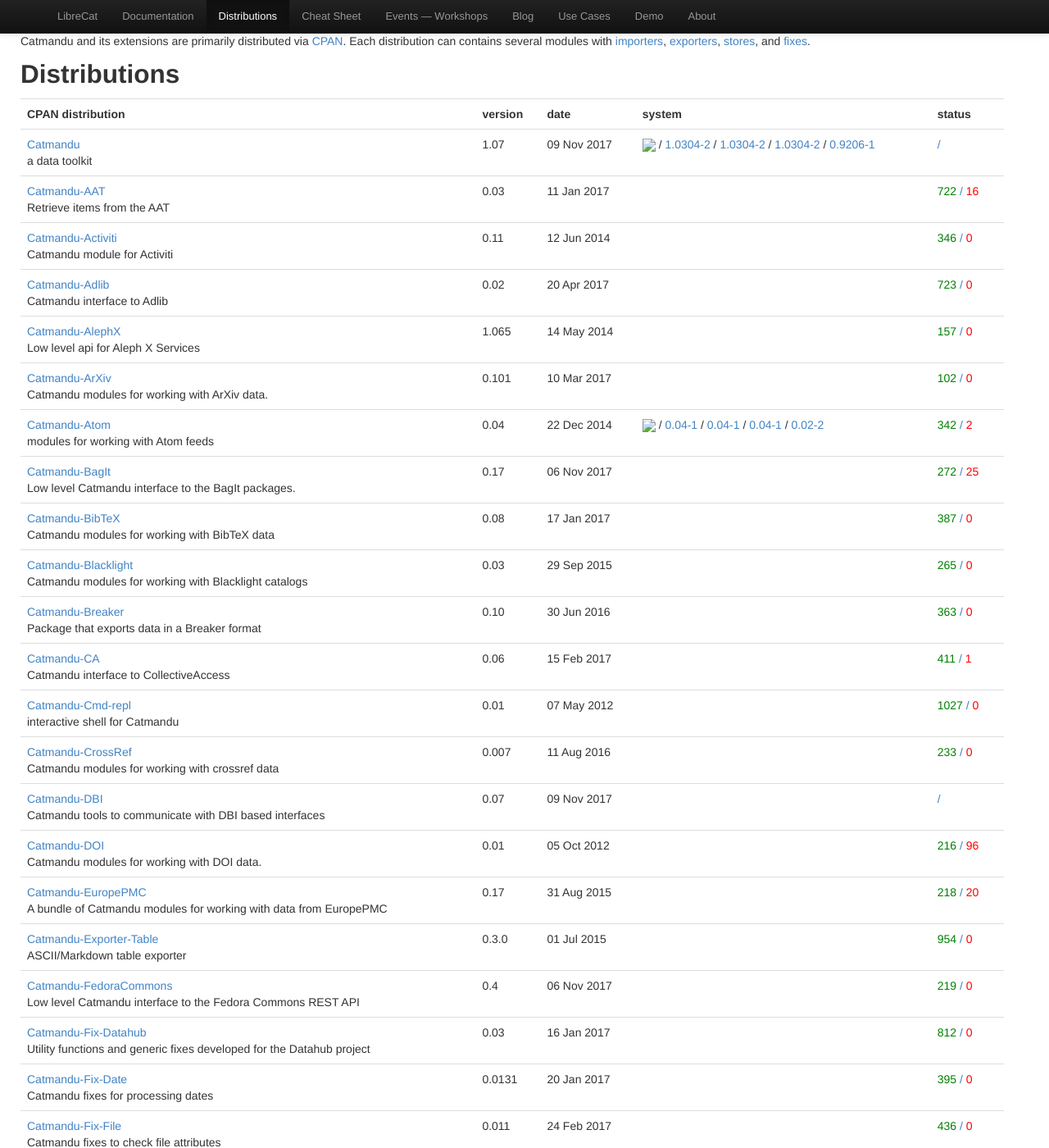
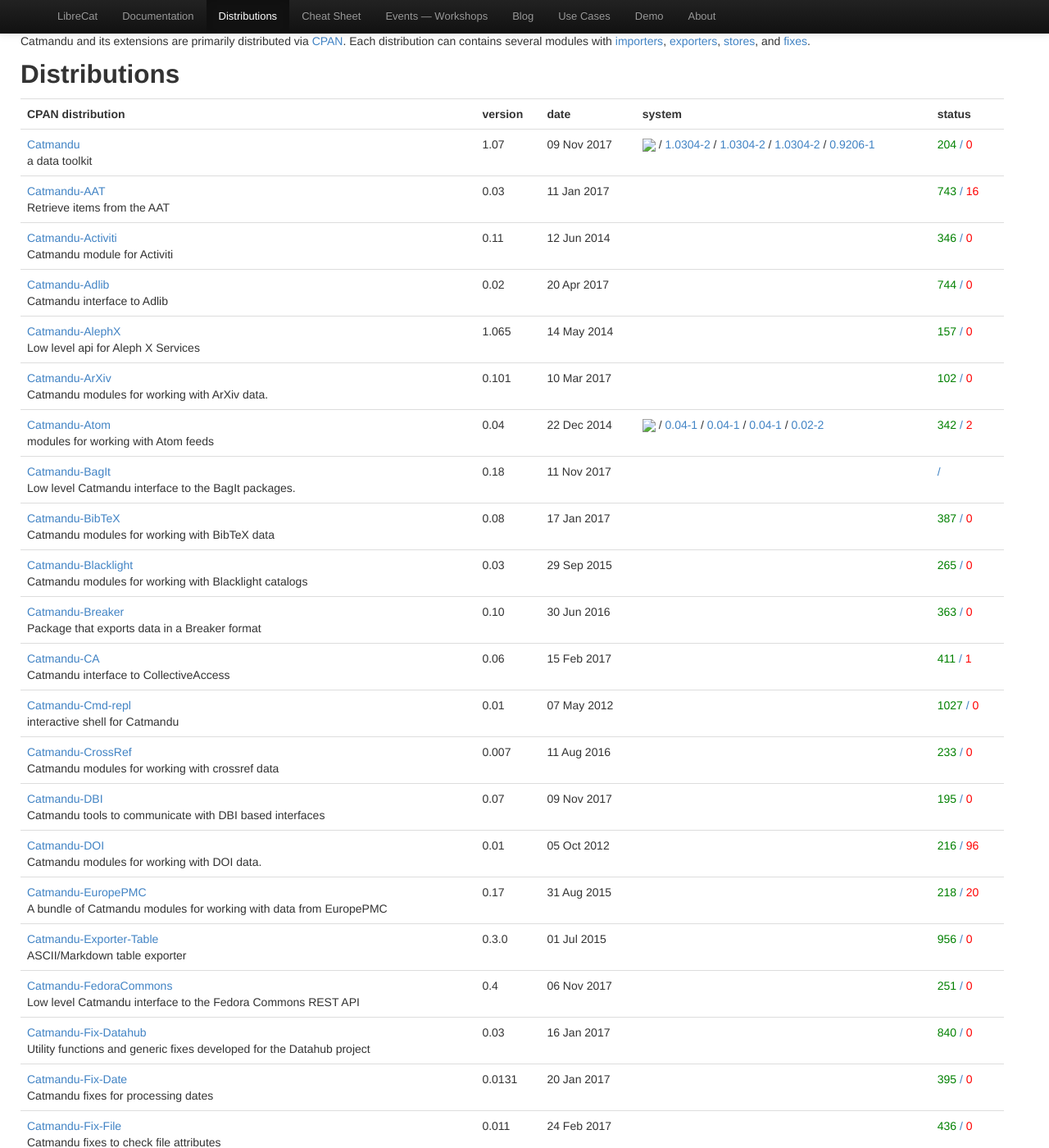
Before and after one commit to LibreCat/librecat.github.io, a Jekyll site: the page built from distributions.html, in a window 1280 px wide and 1400 px high. Shown: the whole window at 82% size. Built offline with Jekyll 4.4.1, drawn with Linux system fonts in a browser that asks for light colours.

Commit message:
autoupdate distributions

```diff
--- a/_config.yml
+++ b/_config.yml
@@ -3,4 +3,4 @@
 url: http://librecat.org
 email: info@librecat.org
 markdown: kramdown
-date: 2017-11-11 06:00 UTC
+date: 2017-11-12 06:00 UTC
--- a/_data/distributions.yml
+++ b/_data/distributions.yml
@@ -231,7 +231,11 @@
   - Catmandu::Util
   - Catmandu::Validator
   - Catmandu::Validator::Simple
-  tests: ~
+  tests:
+    fail: 0
+    na: 20
+    pass: 204
+    unknown: 0
   version: '1.07'
 - abstract: Retrieve items from the AAT
   date: 2017-01-11T08:05:22
@@ -248,7 +252,7 @@
   tests:
     fail: 16
     na: 6
-    pass: 722
+    pass: 743
     unknown: 0
   version: '0.03'
 - abstract: Catmandu module for Activiti
@@ -283,7 +287,7 @@
   tests:
     fail: 0
     na: 13
-    pass: 723
+    pass: 744
     unknown: 0
   version: '0.02'
 - abstract: Low level api for Aleph X Services
@@ -376,8 +380,8 @@
     unknown: 0
   version: '0.04'
 - abstract: Low level Catmandu interface to the BagIt packages.
-  date: 2017-11-06T13:18:54
-  download_url: https://cpan.metacpan.org/authors/id/H/HO/HOCHSTEN/Catmandu-BagIt-0.17.tar.gz
+  date: 2017-11-11T15:12:25
+  download_url: https://cpan.metacpan.org/authors/id/H/HO/HOCHSTEN/Catmandu-BagIt-0.18.tar.gz
   name: Catmandu-BagIt
   provides:
   - Catmandu::BagIt
@@ -388,12 +392,8 @@
   - Catmandu::Store::File::BagIt
   - Catmandu::Store::File::BagIt::Bag
   - Catmandu::Store::File::BagIt::Index
-  tests:
-    fail: 25
-    na: 21
-    pass: 272
-    unknown: 0
-  version: '0.17'
+  tests: ~
+  version: '0.18'
 - abstract: Catmandu modules for working with BibTeX data
   date: 2017-01-17T07:04:04
   download_url: https://cpan.metacpan.org/authors/id/V/VP/VPEIL/Catmandu-BibTeX-0.08.tar.gz
@@ -497,7 +497,11 @@
   - Catmandu::Store::DBI::Handler::Pg
   - Catmandu::Store::DBI::Handler::SQLite
   - Catmandu::Store::DBI::Iterator
-  tests: ~
+  tests:
+    fail: 0
+    na: 14
+    pass: 195
+    unknown: 0
   version: '0.07'
 - abstract: Catmandu modules for working with DOI data.
   date: 2012-10-05T14:14:40
@@ -535,7 +539,7 @@
   tests:
     fail: 0
     na: 10
-    pass: 954
+    pass: 956
     unknown: 4
   version: 0.3.0
 - abstract: Low level Catmandu interface to the Fedora Commons REST API
@@ -574,8 +578,8 @@
   - Catmandu::Store::File::FedoraCommons::Index
   tests:
     fail: 0
-    na: 29
-    pass: 219
+    na: 30
+    pass: 251
     unknown: 0
   version: '0.4'
 - abstract: Utility functions and generic fixes developed for the Datahub project
@@ -589,7 +593,7 @@
   tests:
     fail: 0
     na: 1
-    pass: 812
+    pass: 840
     unknown: 0
   version: '0.03'
 - abstract: Catmandu fixes for processing dates
@@ -639,7 +643,7 @@
   - Catmandu::Fix::XML
   tests:
     fail: 0
-    na: 11
+    na: 12
     pass: 168
     unknown: 63
   version: '0.2'
@@ -974,7 +978,7 @@
   tests:
     fail: 0
     na: 12
-    pass: 138
+    pass: 195
     unknown: 0
   version: '1.20'
 - abstract: Catmandu modules for working with MODS records
@@ -1275,7 +1279,7 @@
   tests:
     fail: 0
     na: 11
-    pass: 652
+    pass: 654
     unknown: 0
   version: '0.06'
 - abstract: Catmandu modules for parsing SFX data
@@ -1692,7 +1696,7 @@
   tests:
     fail: 117
     na: 0
-    pass: 893
+    pass: 922
     unknown: 1
   version: '0.16'
 - abstract: Modules for handling XML data with XSD compilation
```
